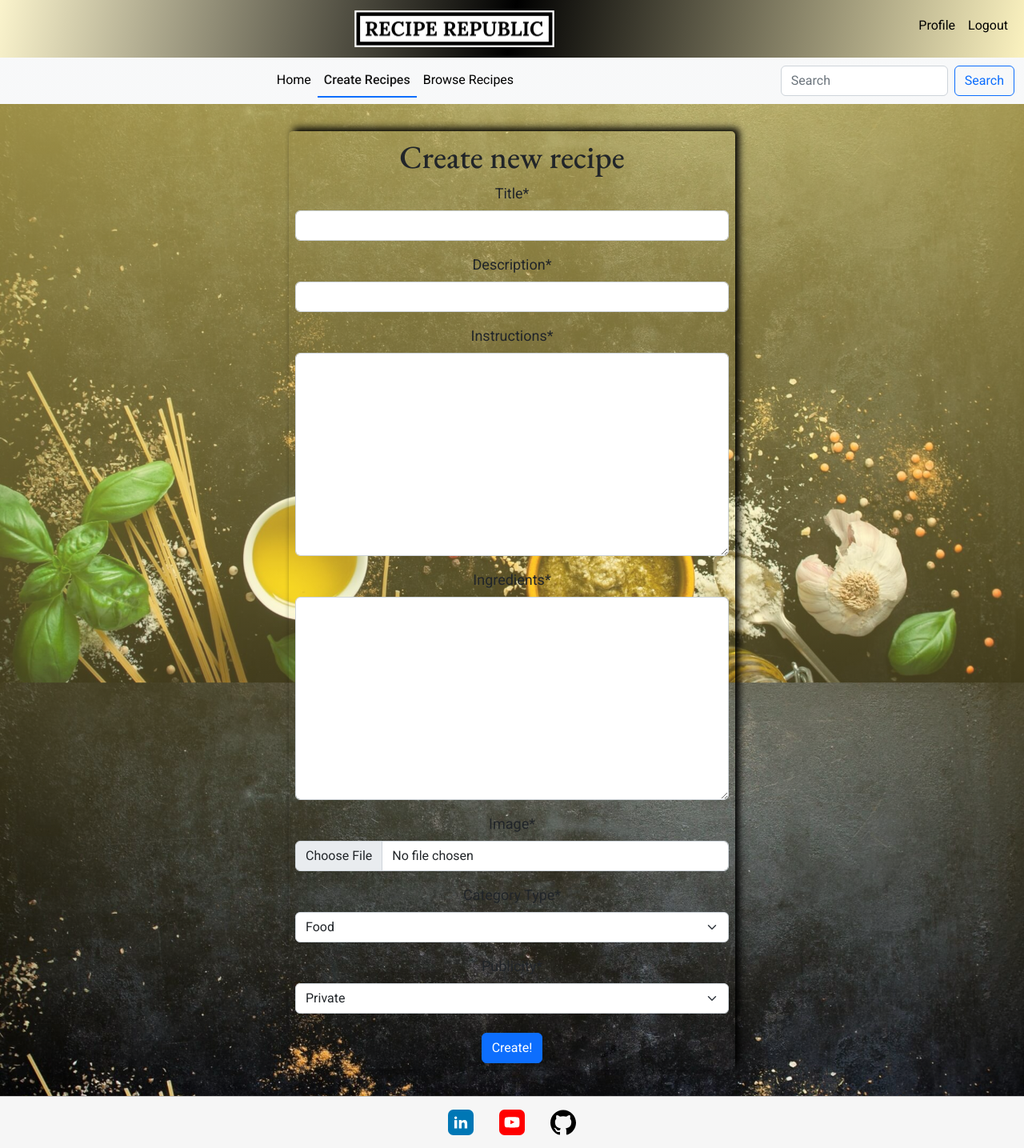
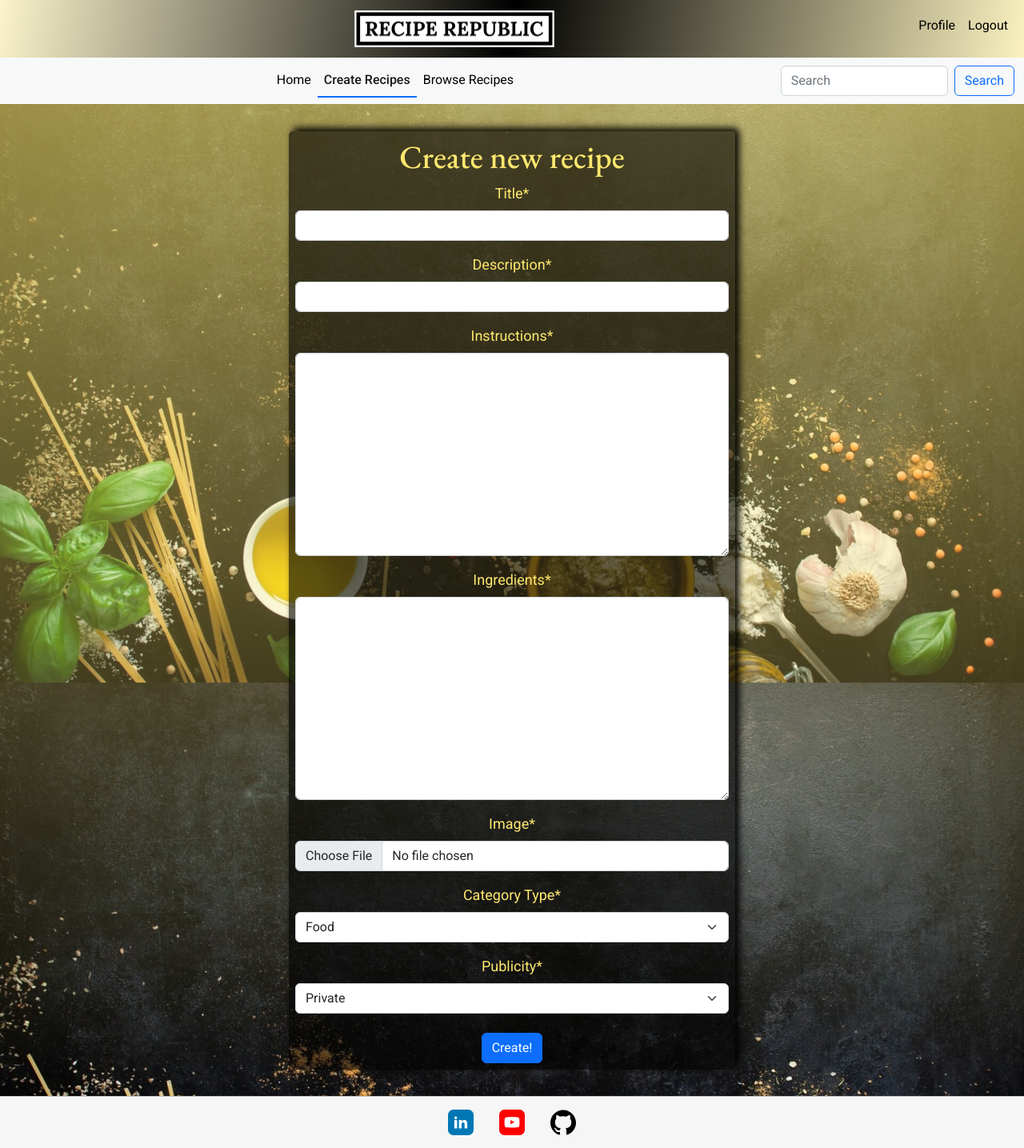
Before and after one commit to PatSvedberg/RecipeRepublic, a Django app: page /newrecipe/ in a window 1280 px wide. Shown: the whole page at 80% size. Run offline with Django 3.2, Linux system fonts and the light colour scheme; the visitor is signed in with stand-in values (Sample User, id 1); parts of the project's set-up code (start-up, migrations or seed data) failed here and were passed over; some libraries are stand-ins or nearby versions.

Commit message:
Add new style to forms

```diff
--- a/static/css/style.css
+++ b/static/css/style.css
@@ -12,6 +12,7 @@
     --off-white: #f6f6f6;
     --white: #fff;
     --orange: #ffbf50;
+    --yellowish: #ffe86f;
 
     /* Utils */
     --smal-box-shadow: 5px -4px 10px 0 #000;
@@ -135,6 +136,9 @@ a.nav-link {
     margin: 3% auto;
     box-shadow: var(--smal-box-shadow);
     border-radius: 5px;
+    background-color: rgba(0, 0, 0, 0.6);
+    text-align: center;
+    color: var(--yellowish)
 }
 
 form label {
@@ -346,6 +350,7 @@ border-top-right-radius: 12px;
     top: 0;
 
 }
+
 .card {
     margin-right: 25px;
     transition: all .4s cubic-bezier(0.175, 0.885, 0, 1);
@@ -354,14 +359,15 @@ top: 0;
     position: relative;
     border-radius: 12px;
     overflow: hidden;
-  box-shadow: 0px 13px 10px -7px rgba(0, 0, 0,0.1);
+    box-shadow: 0px 13px 10px -7px rgba(0, 0, 0, 0.1);
 }
 
 .cards h3 {
     color: var(--off-white)
 }
+
 .card:hover {
-  box-shadow: 0px 30px 18px -8px rgba(0, 0, 0,0.1);
+    box-shadow: 0px 30px 18px -8px rgba(0, 0, 0, 0.1);
     transform: scale(1.10, 1.10);
 }
 
```
Lines whose indentation alone changed are shown as unchanged.
